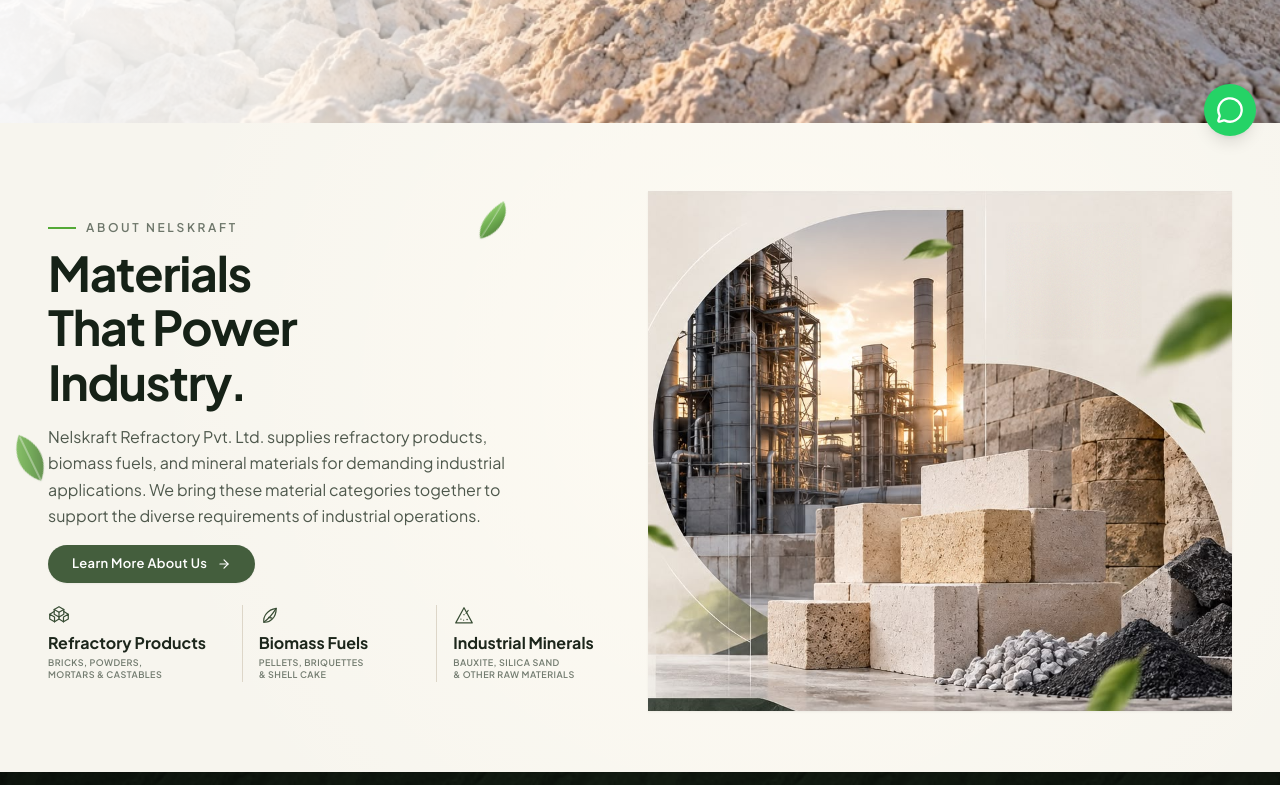
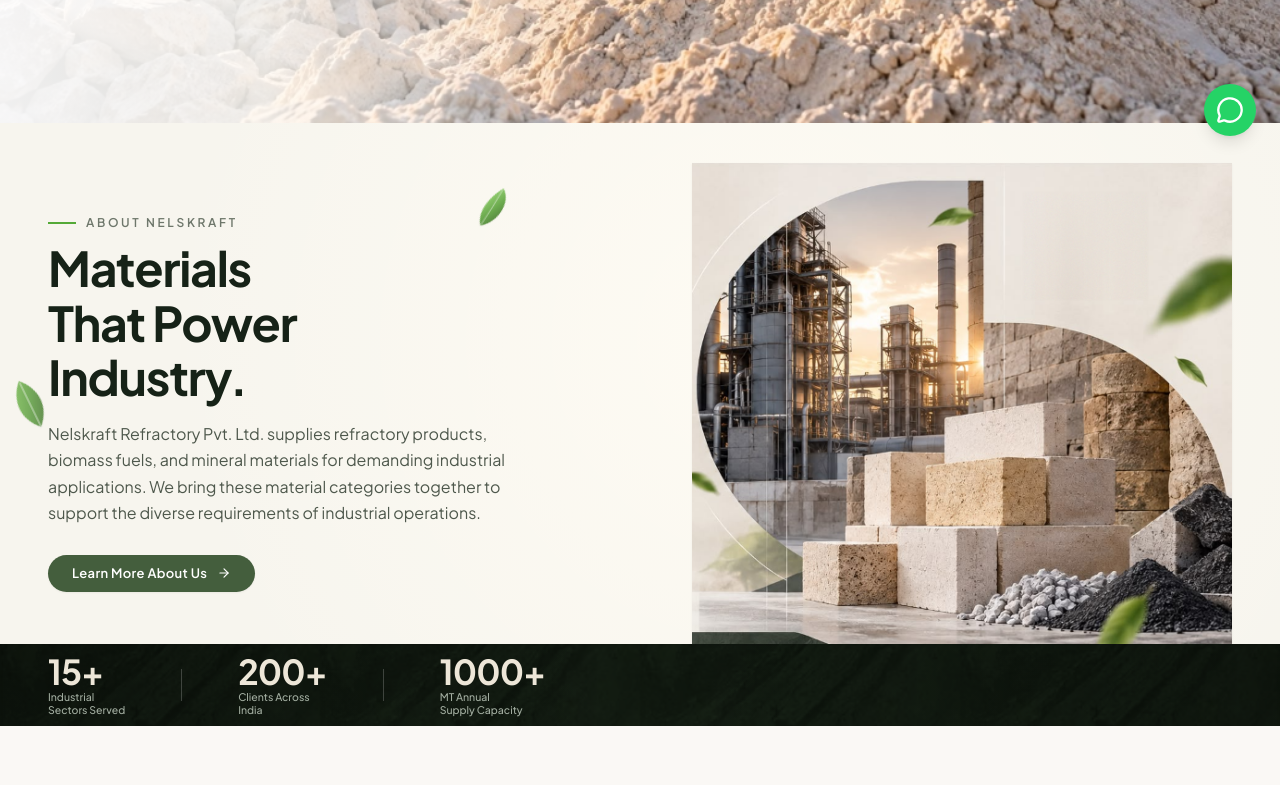
Before and after one commit to shrutighadge21/Nelskraft, a Next.js app: page / in a window 1280 px wide. Shown: the part 640-1425 px from the top of the page. Built offline with nearby package versions, Linux system fonts and the light colour scheme.

Commit message:
Simplify About Us section and update footer developer credit

```diff
--- a/src/components/Footer.tsx
+++ b/src/components/Footer.tsx
@@ -198,21 +198,17 @@
             © {currentYear} Nelskraft Refractory Pvt. Ltd. All rights reserved.
           </div>
 
-          {/* Legal and compliance links */}
-          <div className="flex items-center gap-4 text-xs">
-            <Link
-              href="/privacy"
-              className="hover:text-white transition-colors"
+          {/* Developer credit */}
+          <div className="text-xs text-center sm:text-right">
+            Designed and Developed by{" "}
+            <a
+              href="https://qirotec.com"
+              target="_blank"
+              rel="noopener noreferrer"
+              className="text-[#B4C2BA] hover:text-white transition-colors"
             >
-              Privacy Policy
-            </Link>
-            <span className="text-white/20">•</span>
-            <Link
-              href="/terms"
-              className="hover:text-white transition-colors"
-            >
-              Terms &amp; Conditions
-            </Link>
+              Qiro Tech Innovation Pvt. Ltd.
+            </a>
           </div>
         </div>
       </div>
--- a/src/components/home/HeroSection.tsx
+++ b/src/components/home/HeroSection.tsx
@@ -4,11 +4,6 @@
 import Image from "next/image";
 import Link from "next/link";
 import { ArrowRight } from "lucide-react";
-import {
-  RefractoryBricksIcon,
-  BiomassLeafIcon,
-  IndustrialMineralsIcon,
-} from "./CategoryIcons";
 
 /**
  * Statistics Data:
@@ -139,38 +134,11 @@
   );
 }
 
-const CATEGORIES = [
-  {
-    id: "refractory",
-    name: "Refractory Products",
-    line1: "BRICKS, POWDERS,",
-    line2: "MORTARS & CASTABLES",
-    icon: RefractoryBricksIcon,
-    href: "/products?category=refractory-products",
-  },
-  {
-    id: "biomass",
-    name: "Biomass Fuels",
-    line1: "PELLETS, BRIQUETTES",
-    line2: "& SHELL CAKE",
-    icon: BiomassLeafIcon,
-    href: "/products?category=biomass-fuels",
-  },
-  {
-    id: "minerals",
-    name: "Industrial Minerals",
-    line1: "BAUXITE, SILICA SAND",
-    line2: "& OTHER RAW MATERIALS",
-    icon: IndustrialMineralsIcon,
-    href: "/products?category=mineral-materials",
-  },
-];
-
 export default function HeroSection() {
   return (
     <section
       id="about"
-      className="relative w-full bg-[#F7F5EE] text-[#1C261B] overflow-hidden lg:min-h-[calc(100vh-68px)] lg:max-h-[920px] flex flex-col justify-between"
+      className="relative w-full bg-[#F7F5EE] text-[#1C261B] overflow-hidden flex flex-col justify-between"
       aria-label="Nelskraft - Materials That Power Industry"
     >
       {/* Ambient warm radial lighting layer */}
@@ -235,11 +203,11 @@
       </div>
 
       {/* Main Editorial Hero Grid Container */}
-      <div className="relative z-10 max-w-[1440px] w-full mx-auto px-4 sm:px-6 lg:px-12 pt-2.5 sm:pt-3 lg:pt-1.5 pb-1 lg:pb-0 flex-1 flex flex-col justify-center">
-        <div className="grid grid-cols-1 lg:grid-cols-12 gap-5 lg:gap-4 items-center">
+      <div className="relative z-10 max-w-[1440px] w-full mx-auto px-4 sm:px-6 lg:px-12 pt-8 sm:pt-12 lg:pt-10 pb-0 flex flex-col justify-center">
+        <div className="grid grid-cols-1 lg:grid-cols-12 gap-8 lg:gap-8 items-center">
 
-          {/* LEFT COLUMN: Editorial Typography, Description, CTA, & Category Row */}
-          <div className="lg:col-span-6 xl:col-span-6 flex flex-col justify-center z-20 py-1">
+          {/* LEFT COLUMN: Editorial Typography, Description, & CTA */}
+          <div className="lg:col-span-6 xl:col-span-6 flex flex-col justify-center z-20 py-4 lg:py-6">
             {/* Eyebrow Label with Solid Horizontal Line */}
             <div className="inline-flex items-center gap-2.5 text-xs font-semibold tracking-[0.22em] uppercase text-[#6E776B] mb-2 sm:mb-2.5">
               <span className="w-6 sm:w-7 h-[2px] bg-[#54a937]" aria-hidden="true" />
@@ -247,14 +215,14 @@
             </div>
 
             {/* Compact Refined Sans Headline matching Hero Scale */}
-            <h2 className="font-sans text-3xl sm:text-4xl md:text-[2.65rem] lg:text-[3rem] font-bold tracking-tight text-[#162217] leading-[1.14] mb-3 sm:mb-3.5">
+            <h2 className="font-sans text-3xl sm:text-4xl md:text-[2.65rem] lg:text-[3rem] font-bold tracking-tight text-[#162217] leading-[1.14] mb-3.5 sm:mb-4">
               Materials<br />
               That Power<br />
               Industry.
             </h2>
 
             {/* Supporting Company Description */}
-            <p className="text-[14px] sm:text-base text-[#4E584C] font-normal leading-[1.65] max-w-[480px] mb-3.5 sm:mb-4">
+            <p className="text-[14px] sm:text-base text-[#4E584C] font-normal leading-[1.65] max-w-[480px] mb-6 sm:mb-7">
               Nelskraft Refractory Pvt. Ltd. supplies refractory products, biomass
               fuels, and mineral materials for demanding industrial applications.
               We bring these material categories together to support the diverse
@@ -262,62 +230,21 @@
             </p>
 
             {/* Rounded CTA Button */}
-            <div className="mb-4 sm:mb-5">
+            <div>
               <Link
                 href="/about"
-                className="inline-flex items-center gap-2.5 bg-[#445E3D] hover:bg-[#354B2F] text-white px-5 sm:px-6 py-2 sm:py-2.5 rounded-full text-xs sm:text-[13px] font-semibold tracking-wide shadow-xs hover:shadow-md transition-all duration-200 transform hover:-translate-y-0.5 active:scale-95 group focus-visible:outline-none focus-visible:ring-2 focus-visible:ring-[#445E3D]"
+                className="inline-flex items-center gap-2.5 bg-[#445E3D] hover:bg-[#354B2F] text-white px-5 sm:px-6 py-2.5 rounded-full text-xs sm:text-[13px] font-semibold tracking-wide shadow-xs hover:shadow-md transition-all duration-200 transform hover:-translate-y-0.5 active:scale-95 group focus-visible:outline-none focus-visible:ring-2 focus-visible:ring-[#445E3D]"
               >
                 <span>Learn More About Us</span>
                 <ArrowRight className="w-3.5 h-3.5 transition-transform duration-200 group-hover:translate-x-1" />
               </Link>
             </div>
-
-            {/* Three Compact Category Features with Crisp Vector SVG Icons & Subtle Dividers */}
-            <div className="pt-0.5">
-              <div className="grid grid-cols-1 sm:grid-cols-3 gap-3.5 sm:gap-0 sm:divide-x sm:divide-[#DDD6C8]">
-                {CATEGORIES.map((cat, idx) => {
-                  const IconComponent = cat.icon;
-                  return (
-                    <Link
-                      key={cat.id}
-                      href={cat.href}
-                      className={`group flex flex-col items-start transition-colors duration-200 ${
-                        idx === 0
-                          ? "sm:pr-3 lg:pr-4"
-                          : idx === 1
-                          ? "sm:px-3 lg:px-4"
-                          : "sm:pl-3 lg:pl-4"
-                      }`}
-                    >
-                      {/* Crisp Clean SVG Vector Icon */}
-                      <div className="text-[#384D34] group-hover:text-[#253A22] transition-colors mb-1.5">
-                        <IconComponent size={22} className="w-5 h-5 sm:w-[22px] sm:h-[22px]" />
-                      </div>
-
-                      {/* Category Heading (Sans-Serif) */}
-                      <h3 className="font-sans text-[15px] sm:text-[16px] font-bold text-[#1C261B] group-hover:text-[#384D34] transition-colors leading-tight mb-1">
-                        {cat.name}
-                      </h3>
-
-                      {/* Uppercase Concise Description */}
-                      <p className="text-[8.5px] sm:text-[9px] font-semibold tracking-wider text-[#737C70] uppercase leading-snug">
-                        {cat.line1}
-                        <br />
-                        {cat.line2}
-                      </p>
-                    </Link>
-                  );
-                })}
-              </div>
-            </div>
           </div>
 
           {/* RIGHT COLUMN: Layered Industrial Photography Composition */}
           <div className="lg:col-span-6 xl:col-span-6 relative w-full flex items-center justify-center lg:justify-end self-end">
-
-
             {/* Layered authentic industrial photography */}
-            <div className="relative w-full max-w-[530px] lg:max-w-none aspect-[584/520] select-none flex items-end">
+            <div className="relative w-full max-w-[500px] lg:max-w-[540px] aspect-[584/520] select-none flex items-end">
               <Image
                 src="/images/hero-right-visual.png"
                 alt="Industrial factory plant with distillation towers and sunset sky, layered with authentic stacked refractory bricks, crushed aggregates, and carbon mineral materials"
```
Also changed, not shown: src/app/about/page.tsx (+7 -90 lines).
